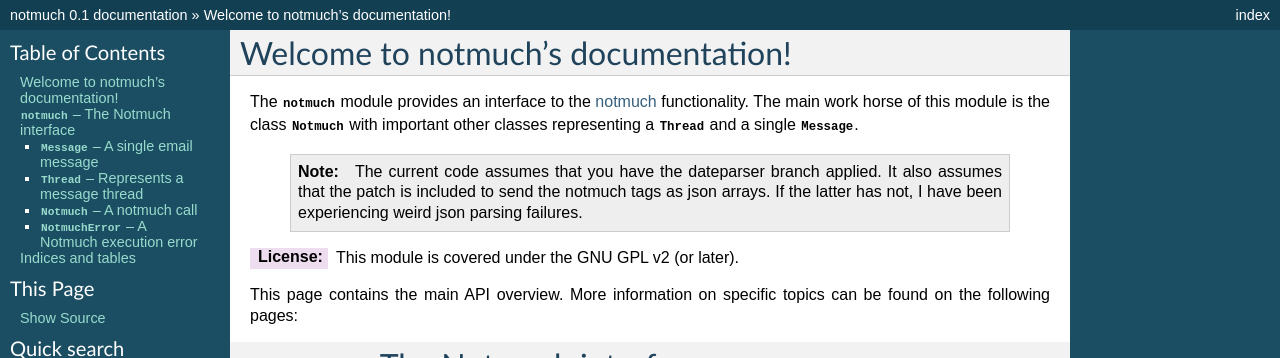
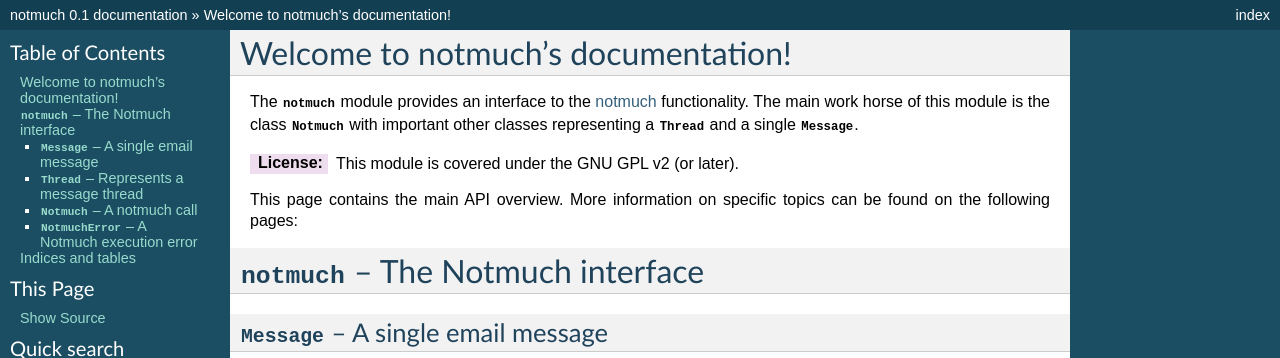
Before and after one commit to spaetz/notmuchsync, a Sphinx documentation site: the page built from docs/source/index.rst, in a window 1280 px wide, cut to the strip 0-358 px from the top of the page. Built offline with Sphinx 7.4.7, drawn with Linux system fonts in a browser that asks for light colours.

Commit message:
docs: dateparser branch is no longer needed. Remove note
Signed-off-by: Sebastian Spaeth <Sebastian@SSpaeth.de>

```diff
--- a/docs/source/index.rst
+++ b/docs/source/index.rst
@@ -7,12 +7,6 @@ Welcome to notmuch's documentation!
 ===================================
 
 The :mod:`notmuch` module provides an interface to the `notmuch <http://notmuchmail.org>`_ functionality. The main work horse of this module is the class :class:`Notmuch` with important other classes representing a :class:`Thread` and a single :class:`Message`.
-
-   .. note:: The current code assumes that  you have the dateparser branch applied. It also assumes that the patch is included to send the notmuch tags as json arrays. If the latter has not, I have been experiencing weird json parsing failures.
-
-   .. TODO: Provide fallbacks if the dateparser branch has not been applied.
-
-   .. TODO: Provide fallbacks if notmuch tags are not sent with the json.
 
 .. moduleauthor:: Sebastian Spaeth <Sebastian@SSpaeth.de>
 
```
